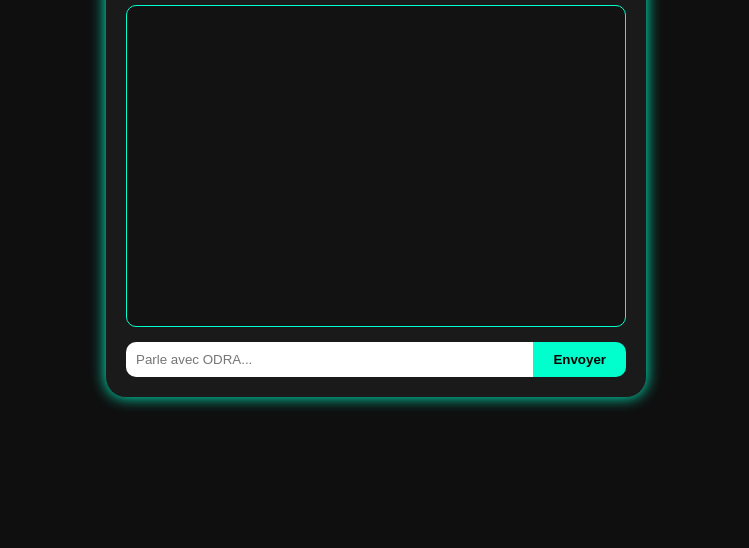
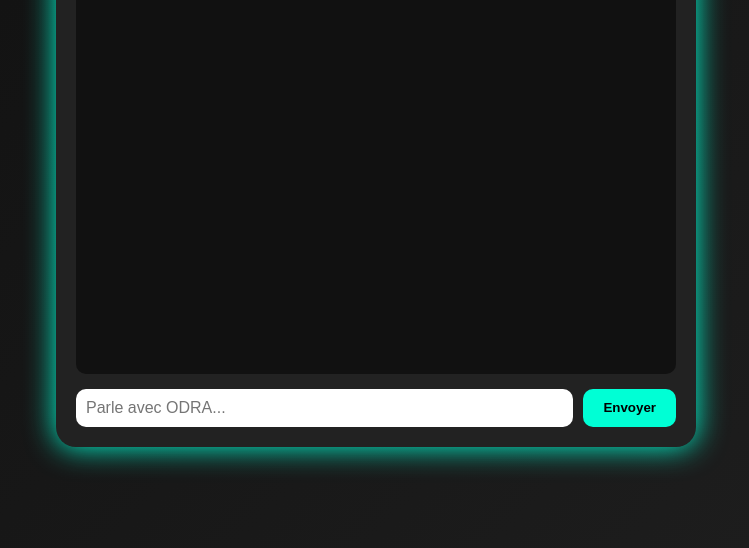
Before and after one commit to abdoulodra/IA_COMMUNICATIVE, a plain HTML site: page index.html in a window 1280 px wide. Shown: the part 252-800 px from the top of the page, without its empty margins (264-1013 px from the left). Drawn offline with Linux system fonts and the light colour scheme.

Commit message:
Update style.css

```diff
--- a/style.css
+++ b/style.css
@@ -1,60 +1,62 @@
 body {
-  background: #0f0f0f;
-  color: #f0f0f0;
+  margin: 0;
+  padding: 0;
   font-family: 'Segoe UI', sans-serif;
+  background: linear-gradient(135deg, #0f0f0f, #1f1f1f);
+  color: white;
   display: flex;
   justify-content: center;
   align-items: center;
   height: 100vh;
-  margin: 0;
 }
 
 .container {
-  background: #1a1a1a;
+  width: 90%;
+  max-width: 600px;
+  background: #222;
+  border-radius: 20px;
   padding: 20px;
-  border-radius: 20px;
-  width: 90%;
-  max-width: 500px;
-  box-shadow: 0 0 15px #00ffcc;
+  box-shadow: 0 0 30px #00ffd5;
 }
 
 h1 {
   text-align: center;
-  color: #00ffcc;
+  color: #00ffd5;
+  margin-bottom: 20px;
 }
 
 .chatbox {
-  background: #121212;
-  height: 300px;
+  height: 400px;
   overflow-y: auto;
+  background: #111;
+  border-radius: 10px;
   padding: 10px;
-  border-radius: 10px;
   margin-bottom: 15px;
-  border: 1px solid #00ffcc;
-}
-
-.message {
-  margin: 5px 0;
 }
 
 .input-area {
   display: flex;
+  gap: 10px;
 }
 
 #userInput {
   flex: 1;
   padding: 10px;
-  border-radius: 10px 0 0 10px;
+  border-radius: 10px;
   border: none;
-  outline: none;
+  font-size: 16px;
 }
 
 #sendBtn {
+  background: #00ffd5;
+  border: none;
   padding: 10px 20px;
-  border-radius: 0 10px 10px 0;
-  border: none;
-  background: #00ffcc;
-  color: black;
+  border-radius: 10px;
   font-weight: bold;
   cursor: pointer;
+  transition: background 0.3s;
 }
+
+#sendBtn:hover {
+  background: #00c3a0;
+}
```
